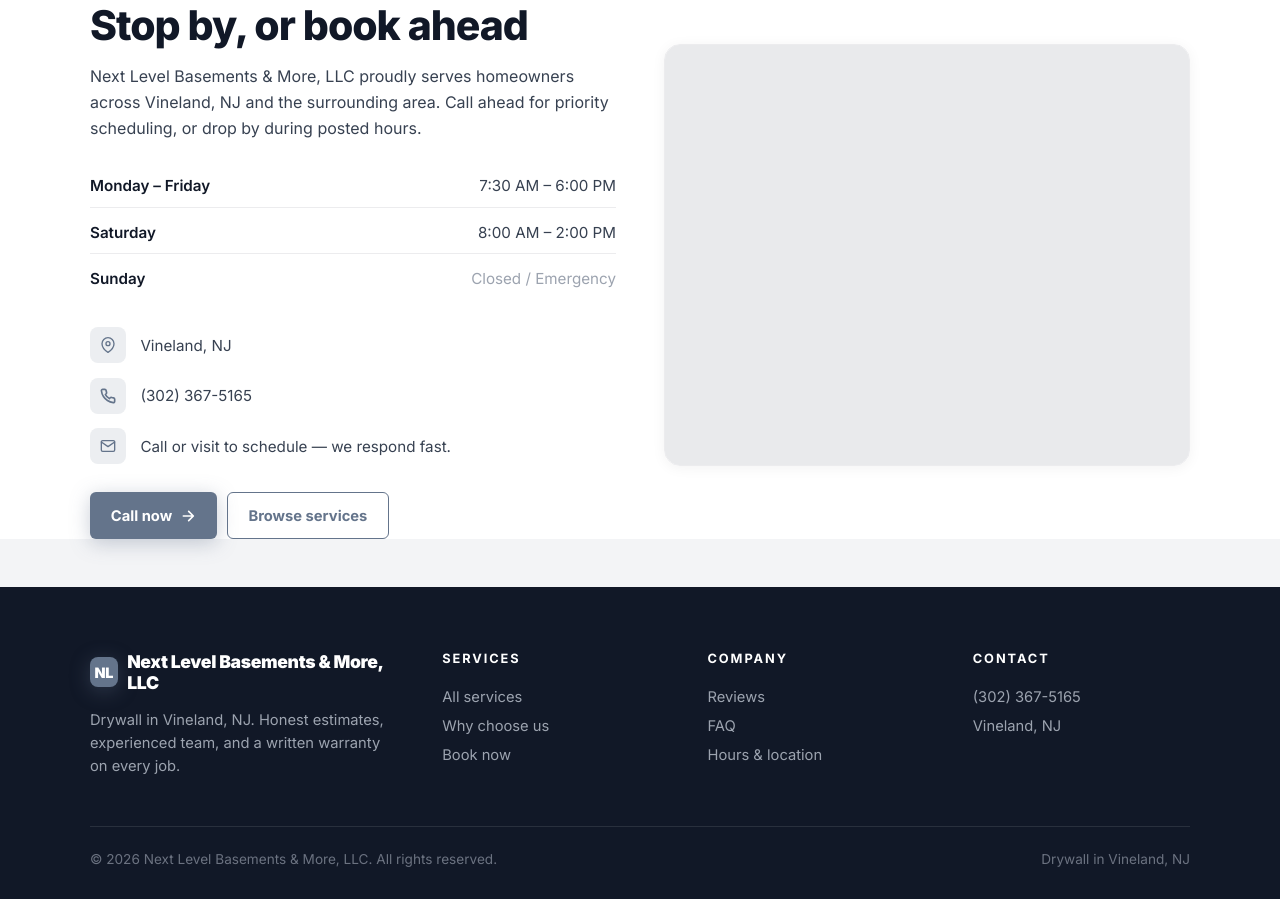
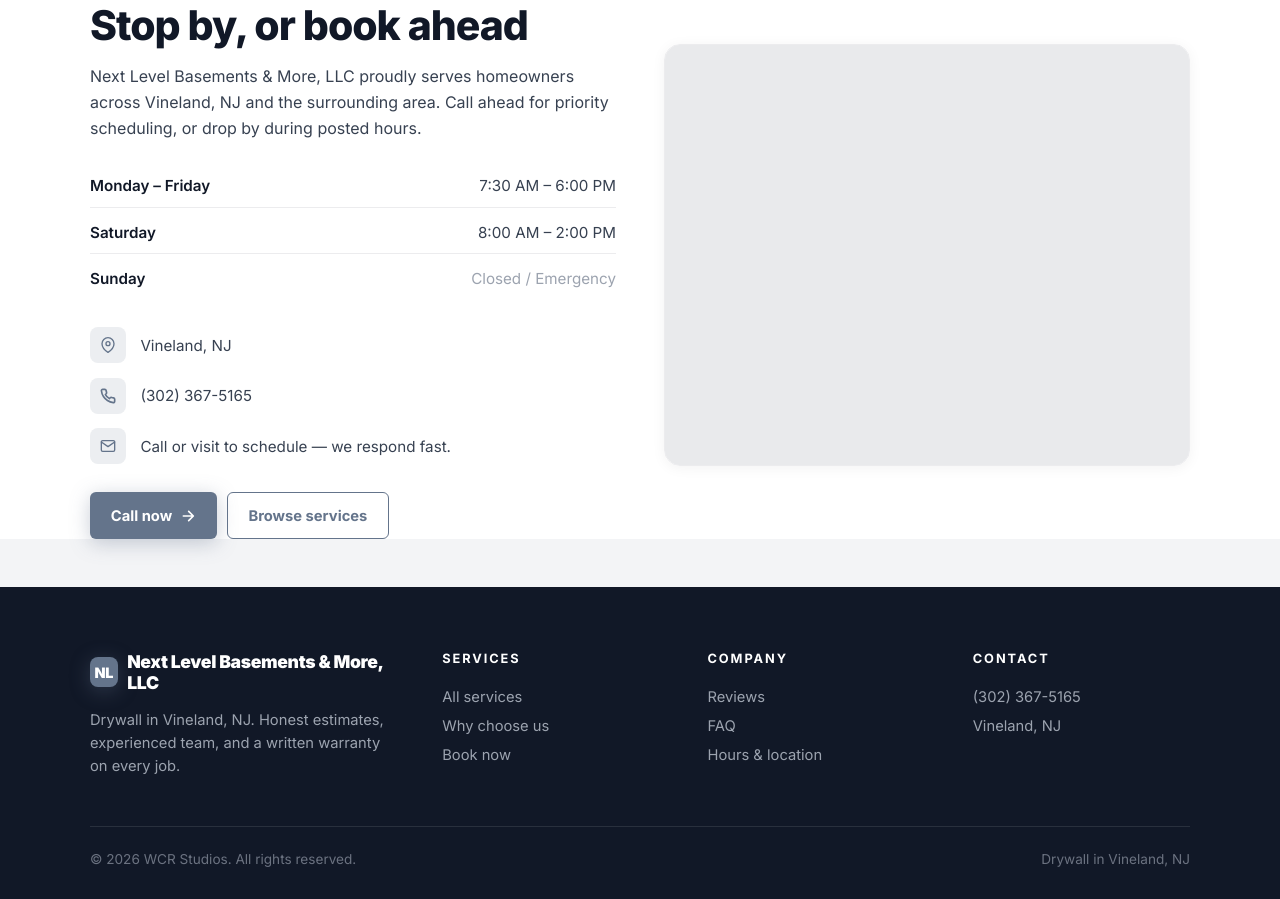
Before and after one commit to Wrenbjor/trades--next-level-basements-and-more-llc, a plain HTML site: page index.html in a window 1280 px wide. Shown: the part 4619-5518 px from the top of the page. Drawn offline with nearby package versions, Linux system fonts and the light colour scheme; no server answers.

Commit message:
Update site

```diff
--- a/index.html
+++ b/index.html
@@ -605,7 +605,7 @@
     </div>
   </div>
   <div class="foot-bottom">
-    <div>&copy; 2026 Next Level Basements &amp; More, LLC. All rights reserved.</div>
+    <div>&copy; 2026 WCR Studios. All rights reserved.</div>
     <div>Drywall in Vineland, NJ</div>
   </div>
 </footer>
```
